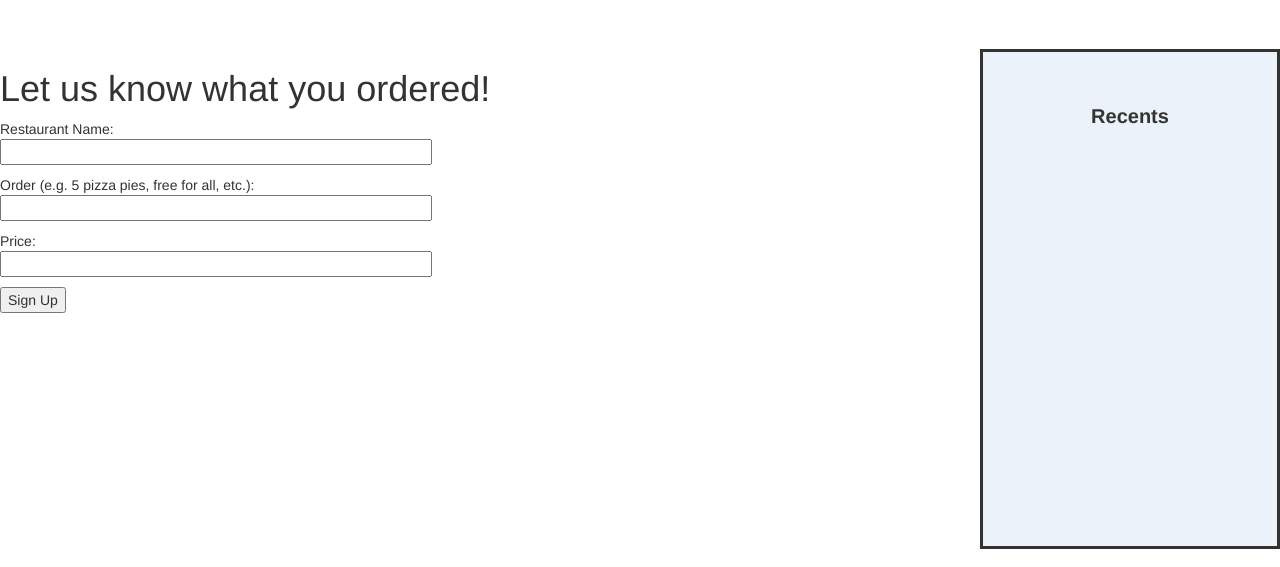
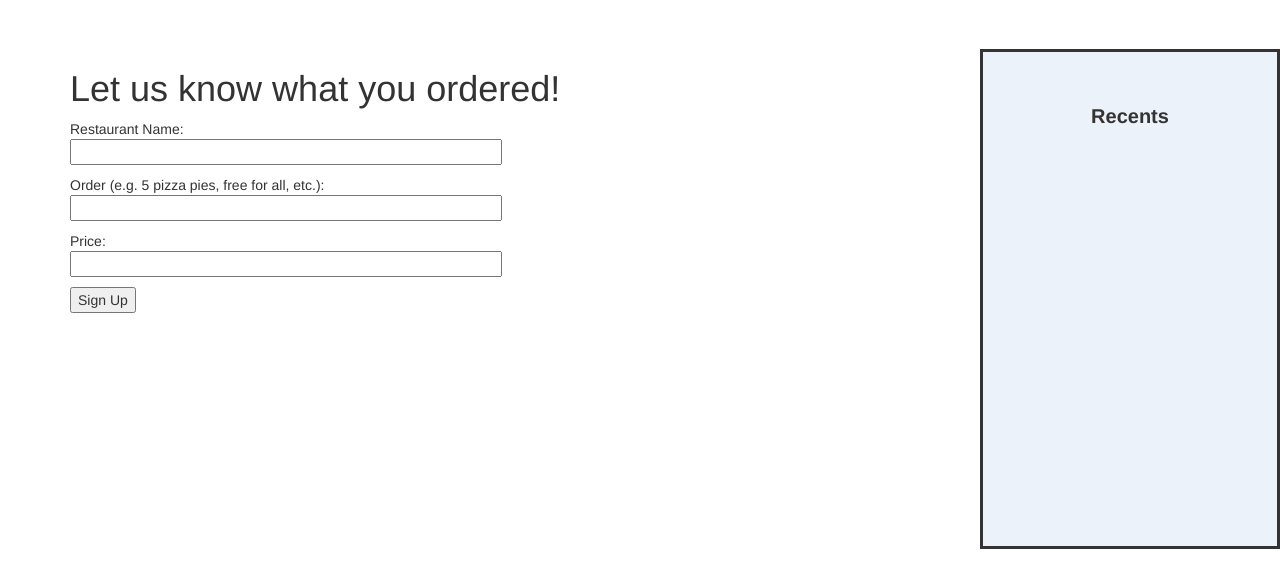
Before and after one commit to zakiali/labfriday, a Flask app: a page that uses app/templates/ordering.html in a window 1280 px wide. Shown: the part 51-618 px from the top of the page. Run offline with Flask 2, Linux system fonts and the light colour scheme; data that the repository does not hold is empty; some libraries are stand-ins or nearby versions.

Commit message:
fix container tyop in ordering

```diff
--- a/app/templates/ordering.html
+++ b/app/templates/ordering.html
@@ -1,7 +1,7 @@
 {% extends "base.html" %}
 
 {% block content %}
-    <div class="contatiner">
+    <div class="container">
     <h1> Let us know what you ordered!</h1>
     <form action="" method="POST" name="order">
       {{ form.hidden_tag() }}
```
